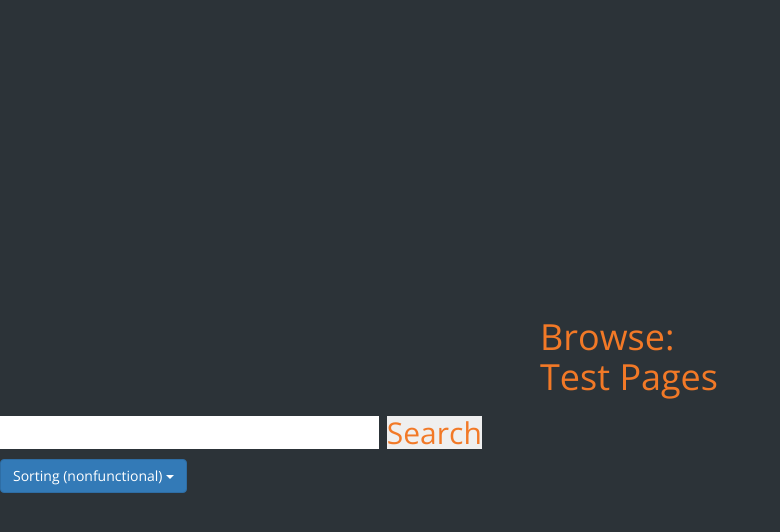
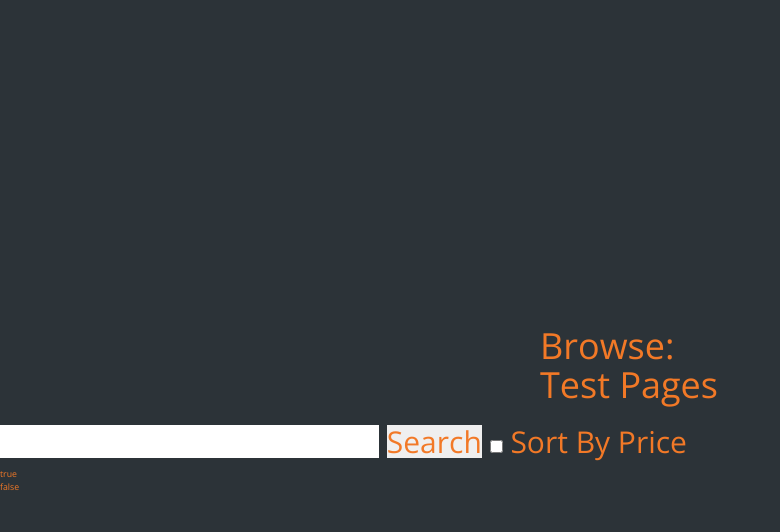
Before and after one commit to SlightlyUnorthodox/DatabasesProject, a Django app: page / in a window 1280 px wide. Shown: the top 532 px of the page, without its empty margins (0-780 px from the left). Run offline with Django 3.2, Linux system fonts and the light colour scheme; data comes from the database, SQL or seed files in the repository; parts of the project's set-up code (start-up, migrations or seed data) failed here and were passed over; some libraries are stand-ins or nearby versions.

Commit message:
Price sorting query, no clickable functionality

```diff
--- a/dbproject/dbproject/urls.py
+++ b/dbproject/dbproject/urls.py
@@ -8,6 +8,7 @@ urlpatterns = patterns('',
 	url(r'^register/','webstore.views.register_user'),
 	url(r'^browse/','webstore.views.browse'),
 	url(r'^search/','webstore.views.search'),
+	url(r'^search/sort-by-price', 'webstore.views.searchP'),
 	url(r'^account/','webstore.views.account'),
     url(r'^index/', 'webstore.views.index'),
     url(r'^admin/', include(admin.site.urls)),
--- a/dbproject/template/browse.html
+++ b/dbproject/template/browse.html
@@ -11,33 +11,53 @@
 	<link rel="stylesheet" href="http://maxcdn.bootstrapcdn.com/bootstrap/3.3.5/css/bootstrap.min.css">
 	<script src="https://ajax.googleapis.com/ajax/libs/jquery/1.11.3/jquery.min.js"></script>
   	<script src="http://maxcdn.bootstrapcdn.com/bootstrap/3.3.5/js/bootstrap.min.js"></script>
+  	 <script src="http://ajax.googleapis.com/ajax/libs/angularjs/1.4.8/angular.min.js"></script>
   	<link rel="stylesheet" type="text/css" href= "/static/css/style.css" media = "screen" />
+
+<script src="http://ajax.googleapis.com/ajax/libs/angularjs/1.4.8/angular.min.js"></script>
+
 </head>
 
-<body class="align">
+</head>
+
+<body class="align" >
+
 
 	<div class="site__container">
 	<div class="grid__container">
 
-	<h1>Browse: Test Pages</h1>
+
+<script>
+    var checked;
+    function exefunction(){
+    	checked = document.getElementById("sorted").checked;
+    	if(checked)
+      alert("BOOOOOOM");
+    }
+</script>
+
+	<h1>Browse: Test Pages
+	</h1>
 	</div>
 	<h2>
-		<form action="/search/">
-			<input type="text" name="q" id="id_q" value="{{ query }}" />
-			<input type="submit" value="Search" />
+		<form>
+			<input type="text" name="q" id="id_q" value="{{ query }}"/>
+			<input type="submit" value="Search" onclick="javascript: form.action='/search/';">
+			<input type="checkbox" id="sorted" value="				Sort By Price" onclick="exefunction()"> Sort By Price <br>
+
 		</form>
+
 	</h2>
-    <div class="dropdown" style="margin-bottom:10px;">
-        <button aria-expanded="false" class="btn btn-primary dropdown-toggle" type="button" id="menu1" data-toggle="dropdown">Sorting (nonfunctional)
-        <span class="caret"></span></button>
-        <ul class="dropdown-menu test" role="menu" aria-labelledby="menu1">
-          <li role="presentation"><a role="menuitem" href="">Price</a></li>
-          <li role="presentation"><a role="menuitem" href="">id</a></li>
-          <li role="presentation"><a role="menuitem" href="">whatever</a></li>
-          <li role="presentation" class="divider"></li>
-          <li role="presentation"><a role="menuitem" href="">in case we wanna use this</a></li>
-        </ul>
+	{% verbatim %}
+	<div ng-show="checked">
+	true
 	</div>
+	<div ng-hide="checked">
+	false
+	</div>
+	{% endverbatim %}
+
+    <div ng-hide="">
 		{% if results %}
 		<table style="padding: 5px; font-size:150%" id="Products">
 
@@ -68,9 +88,44 @@
 			</tr>
 			{% endfor %}
 		{% endif %}
+	</div>
+	<!--
+	<div>
+		{% if results_price_sorted %}
+		<table style="padding: 5px; font-size:150%" id="Products">
+
+			<tr style="font: bold">
+				<th> Product ID </th>
+				<th> Product Description </th>
+				<th> Product Price </th>
+				<th> Product Active </th>
+				<th> Product Stock Quantity </th>
+				<th> Supplys </th>
+				<th> Order </th>
+				<th> Contains </th>
+				<th> Product Name </th>
+			</tr>
+			{% for p in results_price_sorted %}
+			<tr >
+
+				<td> {{ p.product_id }}</td>
+				<td> {{ p.product_description }} </td>
+				<td style="text-align: right"> $ {{ p.product_price }} </td>
+				<td> {{ p.product_active  }}</td>
+				<td> {{ p.product_stock_quantity }} </td>
+				<td> {{ p.supplys }} </td>
+				<td> {{ p.order }} </td>
+				<td> {{ p.contains }} </td>
+				<td> {{ p.product_name }} </td>
+
+			</tr>
+			{% endfor %}
+		{% endif %}
+	</div>
+	-->
+		<!-- this is a working table
 
 	</table>
-	<!-- this is a working table
 	<table style="padding: 5px; font-size:150%" id="Products" >
 
 		<tr style="font: bold">
--- a/dbproject/webstore/views.py
+++ b/dbproject/webstore/views.py
@@ -50,10 +50,17 @@ def search(request):
 	if query:
 	   	results = Product.objects.order_by('product_name') # product name with str query in it
 		results = results.filter(**{'product_name__icontains': str(query)}) #query, need to put in variable
+		results_price_sorted = Product.objects.order_by('product_price') # product price
+		results_price_sorted = results_price_sorted.filter(**{'product_name__icontains': str(query)})
 	else:
 		results = None
+		results_price_sorted = None
 	context = RequestContext(request)
-	return render_to_response('browse.html', {"results" : results}, context_instance=context)
+	return render_to_response('browse.html', {"results" : results, "results_price_sorted": results_price_sorted}, context_instance=context)
+#
+# Search, sort by price
+#
+
 #
 # ACCOUNT VIEW (main)
 #
```
Also changed, not shown: 2 other files. Lines whose indentation alone changed are shown as unchanged.
